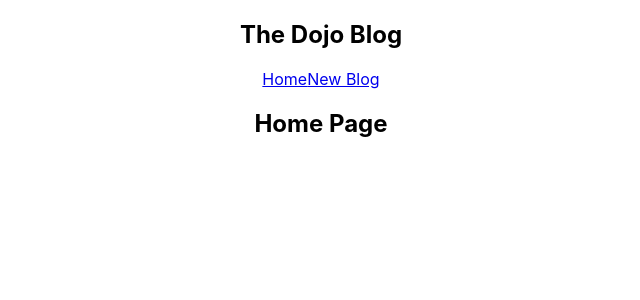
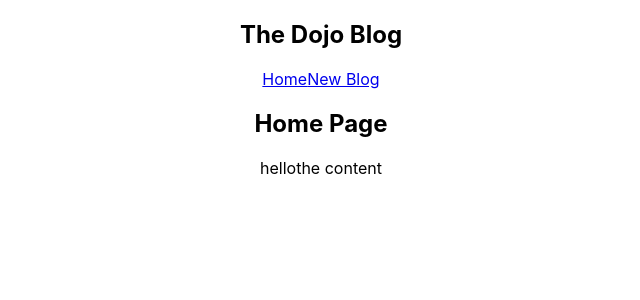
Before and after one commit to Nelofarzabi/Simple_App_React.js, a React (Create React App) app: page / in a window 1280 px wide. Shown: the top 300 px of the page, without its empty margins (319-959 px from the left). Built offline with nearby package versions, Linux system fonts and the light colour scheme.

Commit message:
add some content

```diff
--- a/src/Homepage.js
+++ b/src/Homepage.js
@@ -5,6 +5,7 @@ class Home extends Component{
         return (
             <div className ="homePage">
             <h2>Home Page </h2>
+            <p>hellothe content </p>
 
 
             </div>
```
